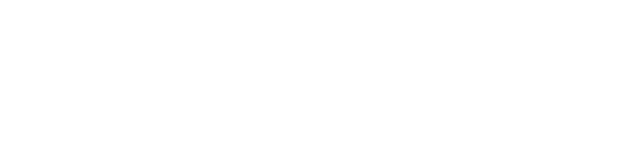
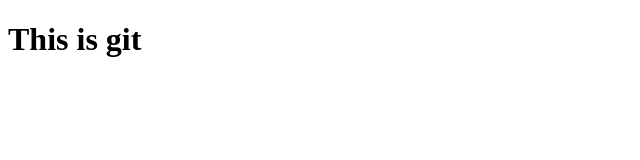
Before and after one commit to accendino/git_homework_01, a plain HTML site: page index.html in a window 1280 px wide. Shown: the whole page, without its empty margins (0-640 px from the left). Drawn offline with Linux system fonts and the light colour scheme.

Commit message:
Second commit

```diff
--- a/css/main.css
+++ b/css/main.css
@@ -0,0 +1,7 @@
+body{
+	background: #777;
+}
+
+h1{
+	font-size: 18px;
+}
--- a/index.html
+++ b/index.html
@@ -5,6 +5,6 @@
 	<title>git_homework_01</title>
 </head>
 <body>
-
+	<h1>This is git</h1>
 </body>
 </html>
```
